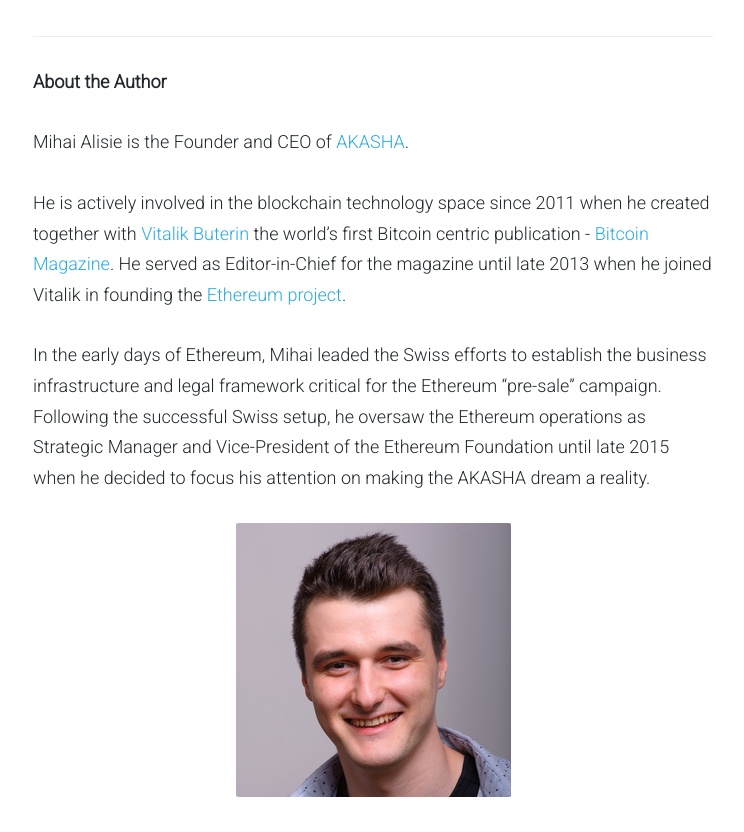
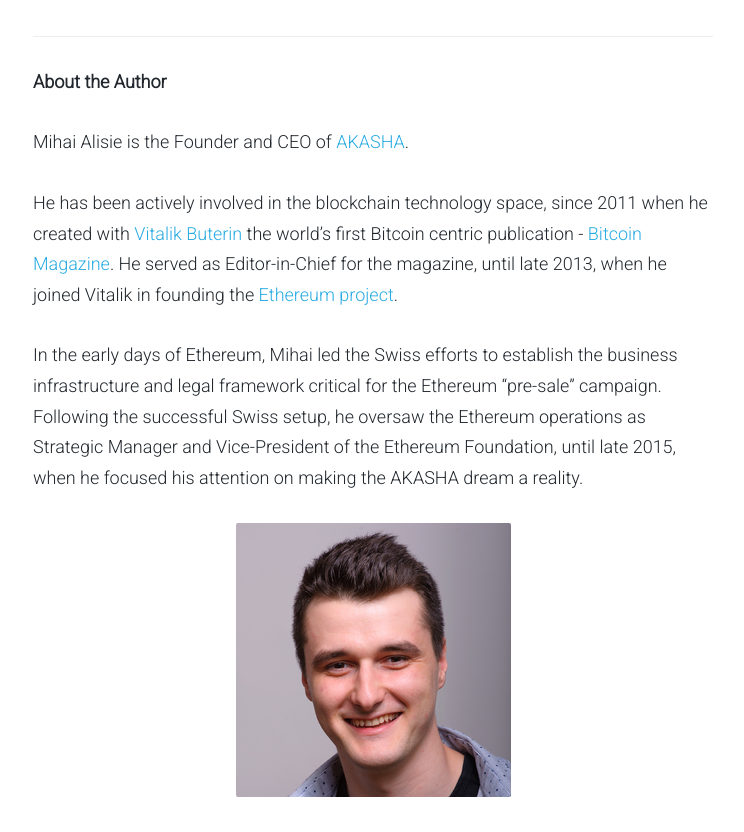
Before and after one commit to AKASHAorg/blog.akasha.world, a Jekyll site: the page built from _posts/2016-05-03-unveiling-akasha.md, in a window 1280 px wide and 900 px high, scrolled down 9190 px, cut to the strip 68-900 px from the top of the window. Shown: the whole strip, without its empty margins (267-1011 px from the left). Built offline with Jekyll 4.4.1, drawn with Linux system fonts in a browser that asks for light colours; comment, search, counter and statistics services are not loaded.

Commit message:
chore (update) proofed bio

```diff
--- a/_posts/2016-05-03-unveiling-akasha.md
+++ b/_posts/2016-05-03-unveiling-akasha.md
@@ -135,9 +135,9 @@ It will not be easy, but we can do it, **together.**
 
 Mihai Alisie is the Founder and CEO of [AKASHA](http://akasha.world/){:target="_blank"}.
 
-He is actively involved in the blockchain technology space since 2011 when he created together with [Vitalik Buterin](http://vitalik.ca){:target="_blank"} the world's first Bitcoin centric publication - [Bitcoin Magazine](https://bitcoinmagazine.com/){:target="_blank"}. He served as Editor-in-Chief for the magazine until late 2013 when he joined Vitalik in founding the [Ethereum project](https://ethereum.org/){:target="_blank"}.
+He has been actively involved in the blockchain technology space, since 2011 when he created with [Vitalik Buterin](http://vitalik.ca){:target="_blank"} the world’s first Bitcoin centric publication - [Bitcoin Magazine](https://bitcoinmagazine.com/){:target="_blank"}. He served as Editor-in-Chief for the magazine, until late 2013, when he joined Vitalik in founding the [Ethereum project](https://ethereum.org/){:target="_blank"}.
 
-In the early days of Ethereum, Mihai leaded the Swiss efforts to establish the business infrastructure and legal framework critical for the Ethereum “pre-sale” campaign. Following the successful Swiss setup, he oversaw the Ethereum operations as Strategic Manager and Vice-President of the Ethereum Foundation until late 2015 when he decided to focus his attention on making the AKASHA dream a reality.
+In the early days of Ethereum, Mihai led the Swiss efforts to establish the business infrastructure and legal framework critical for the Ethereum “pre-sale” campaign. Following the successful Swiss setup, he oversaw the Ethereum operations as Strategic Manager and Vice-President of the Ethereum Foundation, until late 2015, when he focused his attention on making the AKASHA dream a reality.
 
 ![Mihai Alisie]({{ site.baseurl }}/content/images/Mihai275x.jpg)
 
```
